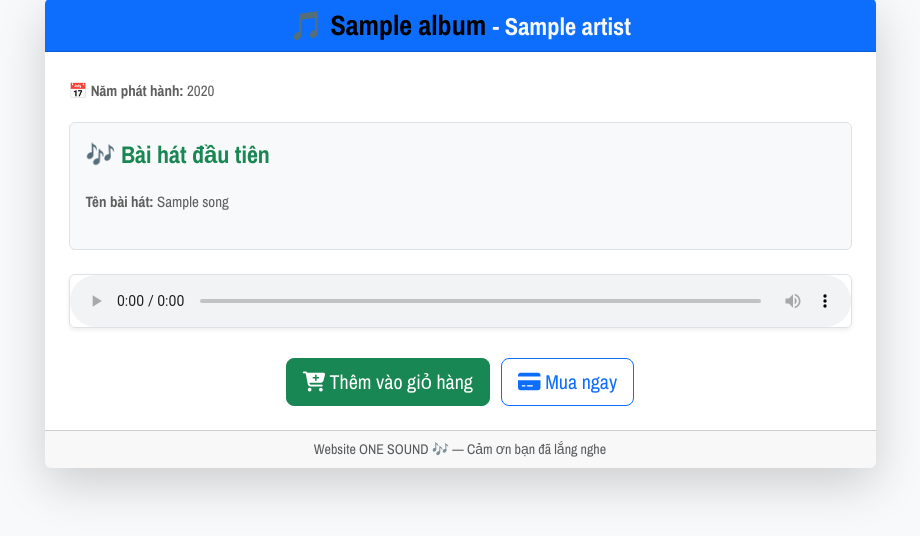
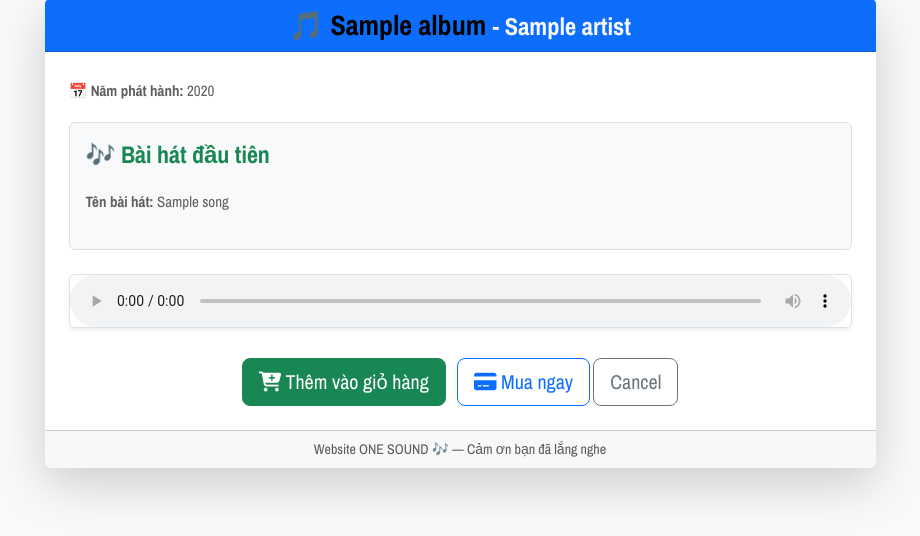
Before and after one commit to JUN82-baller/ThucTapChuyenNganh_1, a Django app: page /album/1/play/ in a window 1280 px wide. Shown: the part 105-641 px from the top of the page, without its empty margins (180-1100 px from the left). Run offline with Django 5.2, Linux system fonts and the light colour scheme; tables that the repository leaves empty hold one stand-in row (values such as "Sample post"); some libraries are stand-ins or nearby versions.

Commit message:
them nut cancel

```diff
--- a/project/Website_AmNhac/website_amnhac/templates/music/play_first_song.html
+++ b/project/Website_AmNhac/website_amnhac/templates/music/play_first_song.html
@@ -92,6 +92,9 @@
                             <a href="{% url 'checkout' %}" class="btn btn-outline-primary btn-lg">
                                 <i class="fa fa-credit-card"></i> Mua ngay
                             </a>
+                           <a href="{% url 'albums' %}" class="btn btn-outline-secondary btn-lg">
+                                Cancel
+                           </a>
                         </div>
                     {% else %}
                         <div class="alert alert-warning text-center mt-3">
```
